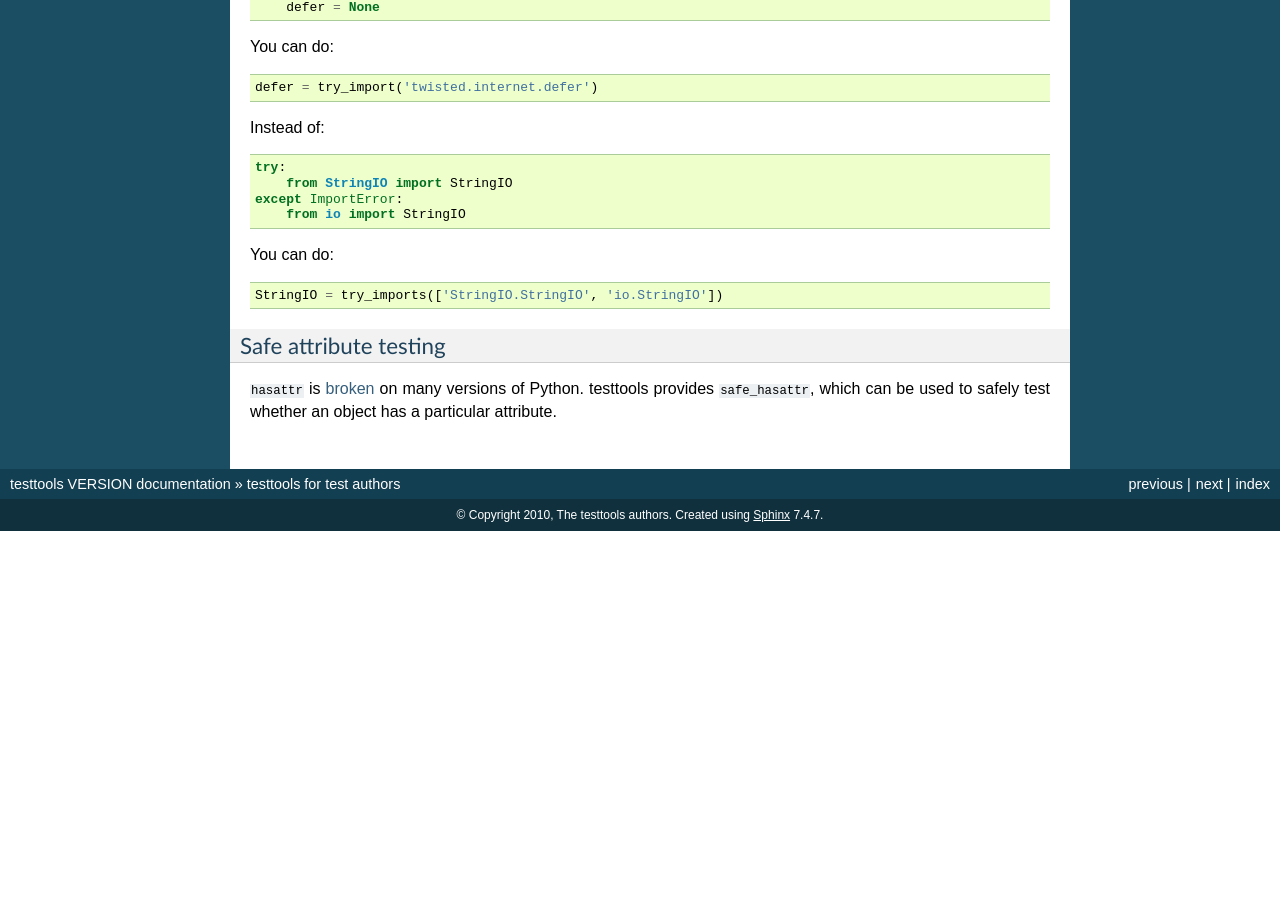
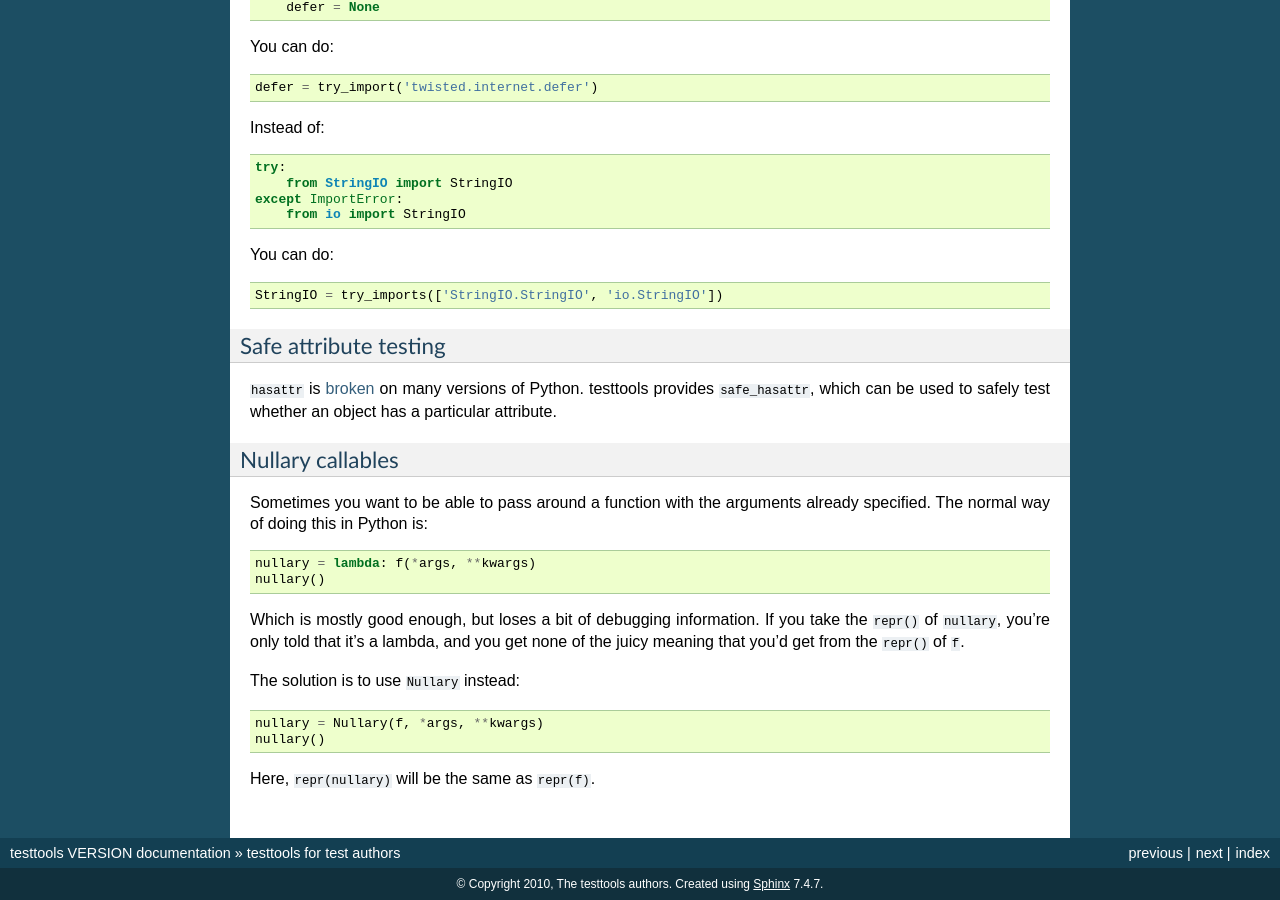
Before and after one commit to testing-cabal/testtools, a Sphinx documentation site: the page built from doc/for-test-authors.rst, in a window 1280 px wide and 900 px high, scrolled down 20807 px. Built offline with Sphinx 7.4.7, drawn with Linux system fonts in a browser that asks for light colours; pages that are not in the unit, such as notebooks, are missing from menus; before the commit the page ends 21338 px from its top, so only the background shows below that.

Commit message:
Document

```diff
--- a/doc/for-test-authors.rst
+++ b/doc/for-test-authors.rst
@@ -1322,6 +1322,27 @@ Safe attribute testing
 particular attribute.
 
 
+Nullary callables
+-----------------
+
+Sometimes you want to be able to pass around a function with the arguments
+already specified.  The normal way of doing this in Python is::
+
+  nullary = lambda: f(*args, **kwargs)
+  nullary()
+
+Which is mostly good enough, but loses a bit of debugging information.  If you
+take the ``repr()`` of ``nullary``, you're only told that it's a lambda, and
+you get none of the juicy meaning that you'd get from the ``repr()`` of ``f``.
+
+The solution is to use ``Nullary`` instead::
+
+  nullary = Nullary(f, *args, **kwargs)
+  nullary()
+
+Here, ``repr(nullary)`` will be the same as ``repr(f)``.
+
+
 .. _testrepository: https://launchpad.net/testrepository
 .. _Trial: http://twistedmatrix.com/documents/current/core/howto/testing.html
 .. _nose: http://somethingaboutorange.com/mrl/projects/nose/
```
